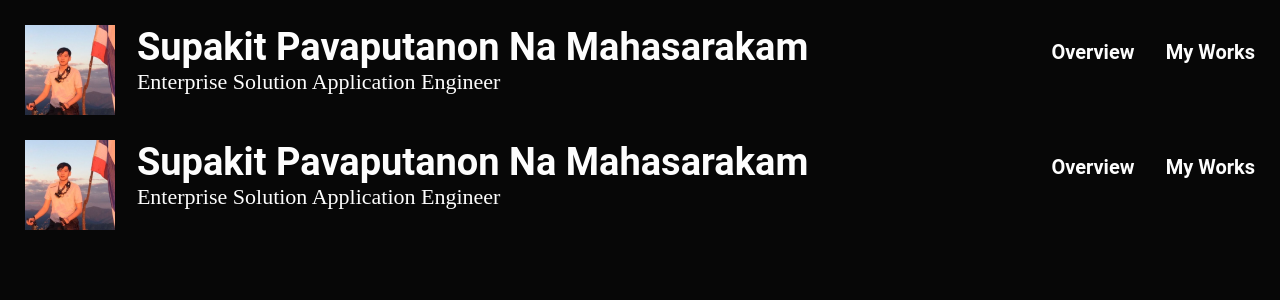
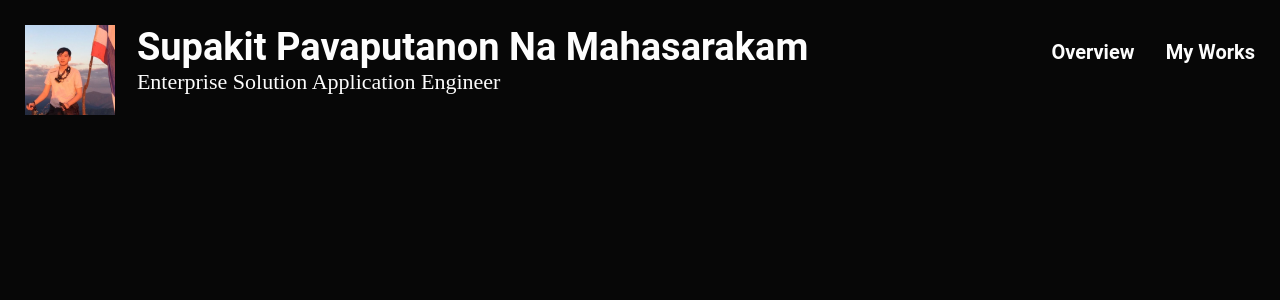
Before and after one commit to Newtepos/my-resume, a Next.js app: page / in a window 1280 px wide. Shown: the top 300 px of the page. Built offline with nearby package versions, Linux system fonts and the light colour scheme.

Commit message:
Edit Layout componen back

```diff
--- a/components/layout/Layout.js
+++ b/components/layout/Layout.js
@@ -4,7 +4,6 @@ import MainNavigation from "./MainNavigation";
 const Layout = (props) => {
     return <div>
         <MainNavigation></MainNavigation>
-        <MainNavigation></MainNavigation>
         <main>{props.children}</main>
     </div>
 }
```
